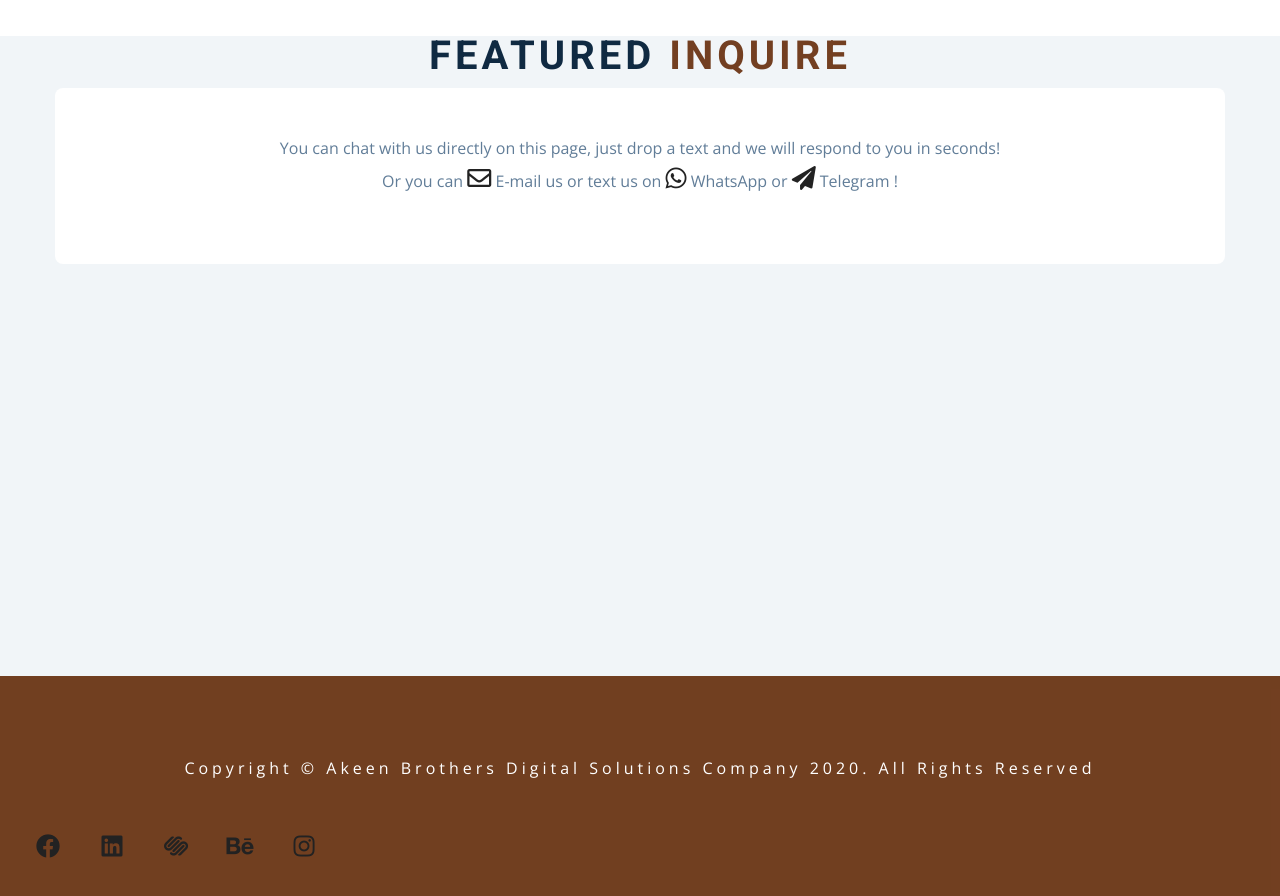
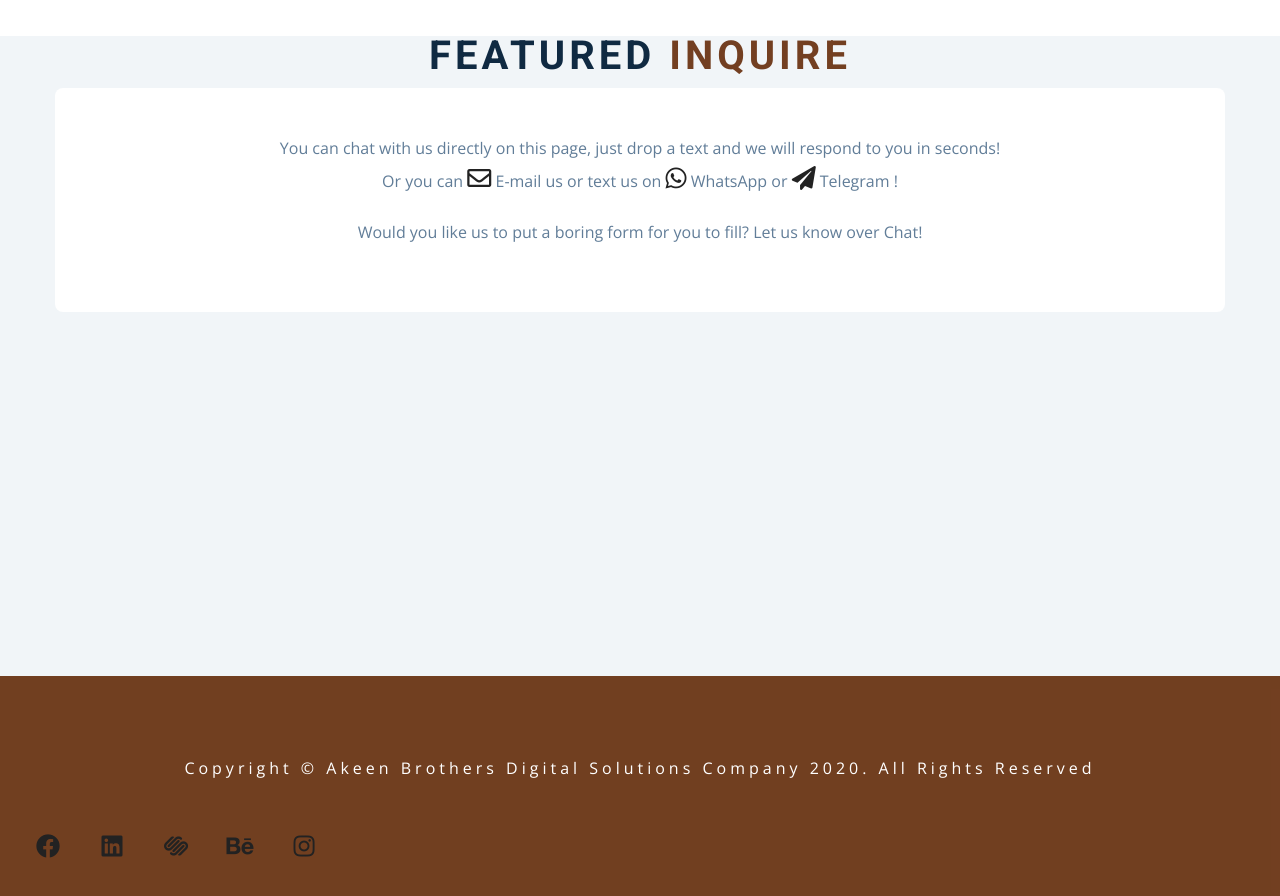
Before and after one commit to aakashkrsingh1/akeendigital, a plain HTML site: page index.html in a window 1280 px wide. Shown: the part 2360-3256 px from the top of the page. Drawn offline with nearby package versions, Linux system fonts and the light colour scheme.

```diff
--- a/index.html
+++ b/index.html
@@ -146,6 +146,10 @@
           <a href="mailto:aakashkrsingh1@gmail.com" class= "social-icon" >
             <i class = "fas fa-paper-plane"> </i></a>
             Telegram !
+            <br>
+          </br>
+
+            Would you like us to put a boring form for you to fill? Let us know over Chat!
           </p>
           </div>
 
--- a/styles.css
+++ b/styles.css
@@ -436,17 +436,7 @@ footer p {
   transition: var(--transition);
 }
 
-.contact-center p {
-  -webkit-transition: var(--transition);
-  transition: var(--transition);
-}
-.contact-center:hover {
-  background: var(--clr-secondary);
-  color: var(--clr-white);
-}
-.contact-center:hover p {
-  color: var(--clr-white);
-}
+
 .top-link {
   font-size: 1.25rem;
   position: fixed;
```
